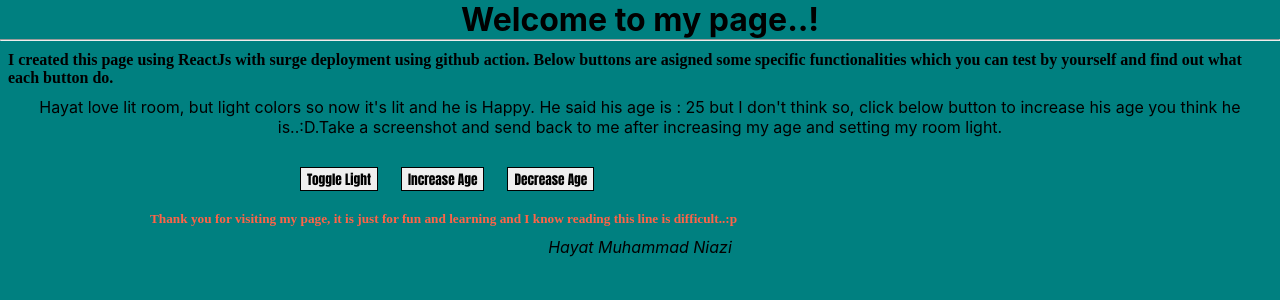
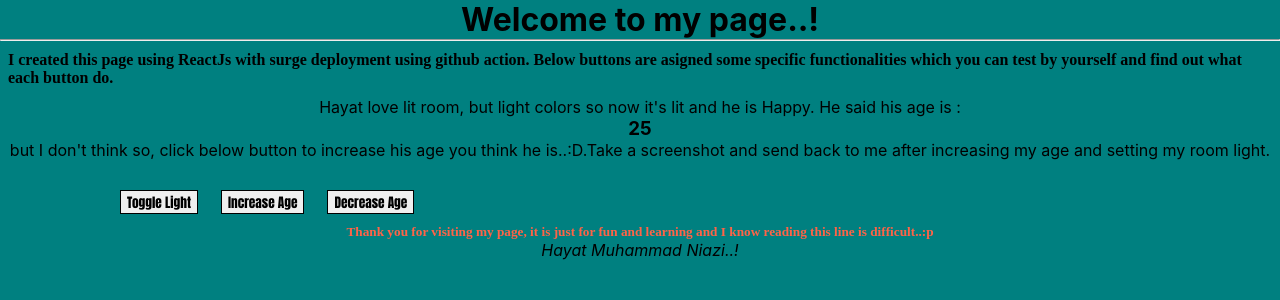
Before and after one commit to hayatniazi/reactstate, a React (Create React App) app: page / in a window 1280 px wide. Shown: the top 300 px of the page. Built offline with nearby package versions, Linux system fonts and the light colour scheme.

Commit message:
setting alignment

```diff
--- a/src/Room.css
+++ b/src/Room.css
@@ -31,10 +31,7 @@ h4{
 h5{
     font-family: "Times New Roman", Times, serif;
     color: tomato;
-    margin-top: 10px;
-  margin-bottom: 10px;
-  margin-right: 15px;
-  margin-left: 150px;
+   text-align: center;
 }
 .c{
 
@@ -70,7 +67,7 @@ p{
   margin-top: 10px;
   margin-bottom: 10px;
   margin-right: 15px;
-  margin-left: 300px;
+  margin-left: 120px;
 
 }
 .m{
--- a/src/Room.js
+++ b/src/Room.js
@@ -26,7 +26,7 @@ function Room() {
 
         <hr/>
         <h4>I created this page using ReactJs with surge deployment using github action. Below buttons are asigned some specific functionalities which you can test by yourself and find out what each button do.</h4>
-        <p>Hayat love lit room, but light colors so now it's {isLit ? "lit" : "dark"} and he is { happy ? "Happy" : "Sad"}. He said his age is : {getAge} but I don't think so, click below button to increase his age you think he is..:D.Take a screenshot and send back to me after increasing my age and setting my room light.</p>
+        <p>Hayat love lit room, but light colors so now it's {isLit ? "lit" : "dark"} and he is { happy ? "Happy" : "Sad"}. He said his age is : <h3>{getAge}</h3> but I don't think so, click below button to increase his age you think he is..:D.Take a screenshot and send back to me after increasing my age and setting my room light.</p>
         <br/>
         <button className='d' onClick={update}>Toggle Light</button>
 
@@ -41,7 +41,7 @@ function Room() {
         >Arrow function</button> */}
 
         <h5>Thank you for visiting my page, it is just for fun and learning and I know reading this line is difficult..:p</h5>
-        <p><i>Hayat Muhammad Niazi</i></p>
+        <p><i>Hayat Muhammad Niazi..!</i></p>
     </div>
 );
 }
```
